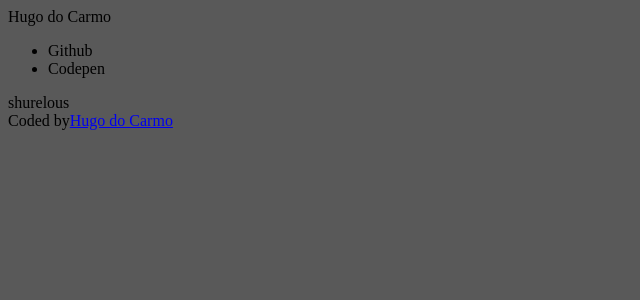
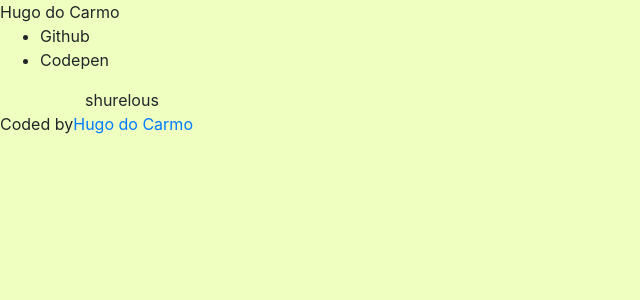
Before and after one commit to spelcaster/personal-webpage, a React app: page /#/ in a window 1280 px wide. Shown: the top 300 px of the page, without its empty margins (0-640 px from the left). Built offline with nearby package versions, Linux system fonts and the light colour scheme; the HTML template or start-up script is replaced by a standard one.

Commit message:
change styles and add mixin helper
- Added link style mixins;
- Added cs rules for html and body;
- Importing bootstrap and font-awesome;

```diff
--- a/src/sass/app.scss
+++ b/src/sass/app.scss
@@ -1,5 +1,11 @@
-$scorpion: #595959;
+$fa-font-path: '~font-awesome/fonts';
+@import '~font-awesome/scss/font-awesome.scss';
+
+@import '~bootstrap/scss/bootstrap.scss';
+$untouchableYellow: #EEFFC0;
 
 html, body {
-    background-color: $scorpion;
+    height: 100%;
+    width: 100%;
+    background-color: $untouchableYellow;
 }
--- /dev/null
+++ b/src/sass/mixin.scss
@@ -0,0 +1,11 @@
+@mixin setLinkStyle {
+    &, &:hover, &:link, &:active, &:visited {
+        @content;
+    }
+}
+
+@mixin setLinkPseudoStyle {
+    &:hover, &:link, &:active, &:visited {
+        @content;
+    }
+}
```
